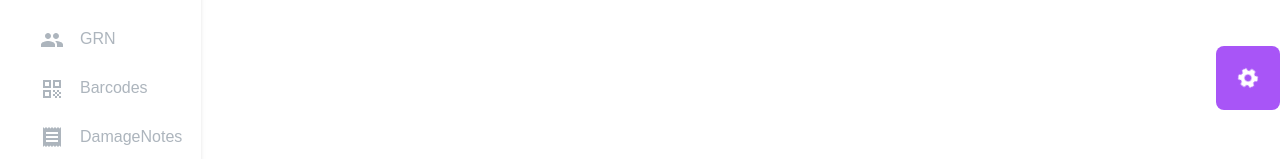
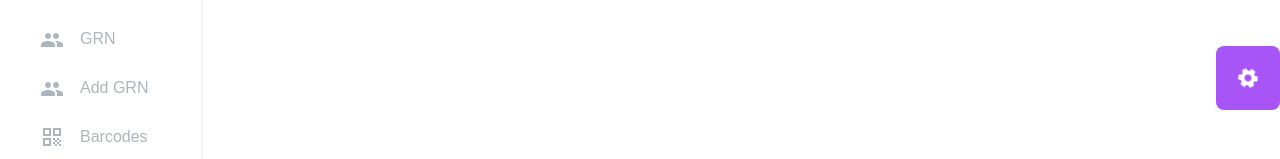
Before and after one commit to ChaminduNevandith/Invoice-System, a React (Vite) app: page /grn in a window 1280 px wide. Both pictures are taken after a click on the item "Stock". Shown: the part 438-597 px from the top of the page. Built offline with nearby package versions, Linux system fonts and the light colour scheme.

Commit message:
Added Product , List Product and GRN Nrvigation

```diff
--- a/src/App.jsx
+++ b/src/App.jsx
@@ -15,6 +15,9 @@ import AddQuotation from './Pages/Quotations/AddQuotation/AddQuotation.jsx';
 import Quotation from './Pages/Quotations/Quotation/Quotation.jsx';
 import AddInvoice from './Pages/Invoice/AddInvoice/AddInvoice.jsx';
 import Invoice from './Pages/Invoice/Invoice/Invoice.jsx';
+import AddProduct from './Pages/Stocks/AddProduct/AddProduct.jsx';
+import ListProduct from './Pages/Stocks/ListProduct/ListProduct.jsx';
+import GRN from './Pages/Stocks/GRN/GRN.jsx';
 
 function App() {
   const [isSidebarOpen, setIsSidebarOpen] = useState(false);
@@ -47,6 +50,9 @@ function App() {
               <Route path="/quotation" element={<Quotation/>}/>
               <Route path="/add-invoice" element={<AddInvoice/>}/>
               <Route path="/invoice" element={<Invoice/>}/>
+              <Route path="/add-product" element={<AddProduct/>}/>
+              <Route path="/list-product" element={<ListProduct/>}/>
+              <Route path="/grn" element={<GRN/>}/>
 
 
             </Routes>
--- a/src/Component/SideBar/Sidebar.jsx
+++ b/src/Component/SideBar/Sidebar.jsx
@@ -220,21 +220,27 @@ const Sidebar = () => {
           {isStockDropdownOpen && !isCollapsed && (
             <ul className="pl-8 space-y-2">
               <li className="flex items-center p-2 text-[#ADB5BD] hover:bg-purple-300 hover:text-white rounded-md cursor-pointer">
-                <NavLink to="/stock/inventory">
+                <NavLink to="/add-product">
                   <Inventory />
                   <span className="ml-4">Add Product</span>
                 </NavLink>
               </li>
               <li className="flex items-center p-2 text-[#ADB5BD] hover:bg-purple-300 hover:text-white rounded-md cursor-pointer">
-                <NavLink to="/stock/suppliers">
+                <NavLink to="/list-product">
                   <People />
                   <span className="ml-4">List Product</span>
                 </NavLink>
               </li>
               <li className="flex items-center p-2 text-[#ADB5BD] hover:bg-purple-300 hover:text-white rounded-md cursor-pointer">
-                <NavLink to="/stock/suppliers">
+                <NavLink to="/grn">
                   <People />
                   <span className="ml-4">GRN</span>
+                </NavLink>
+              </li>
+              <li className="flex items-center p-2 text-[#ADB5BD] hover:bg-purple-300 hover:text-white rounded-md cursor-pointer">
+                <NavLink to="/add-grn">
+                  <People />
+                  <span className="ml-4">Add GRN</span>
                 </NavLink>
               </li>
               <li className="flex items-center p-2 text-[#ADB5BD] hover:bg-purple-300 hover:text-white rounded-md cursor-pointer">
```
